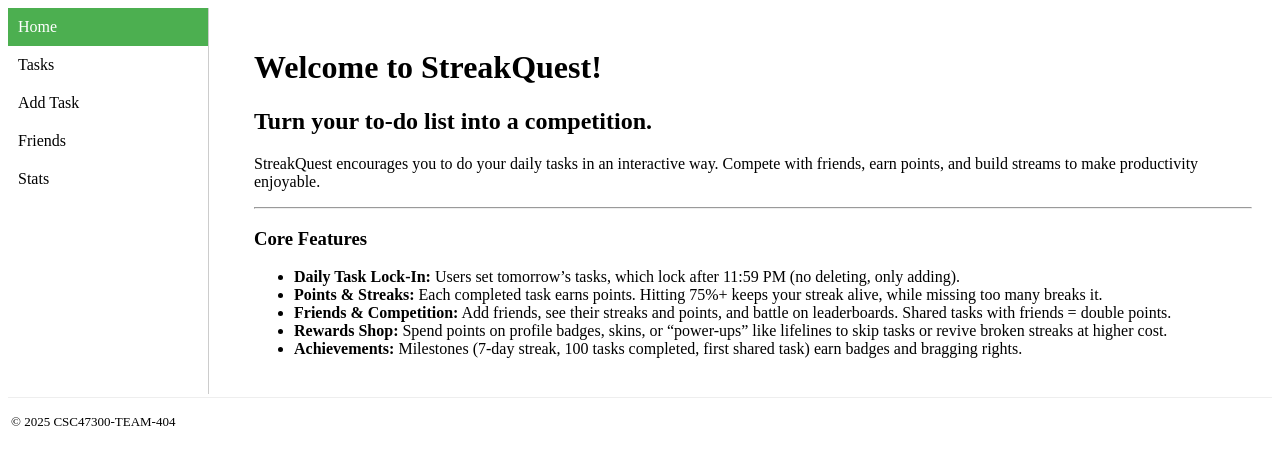
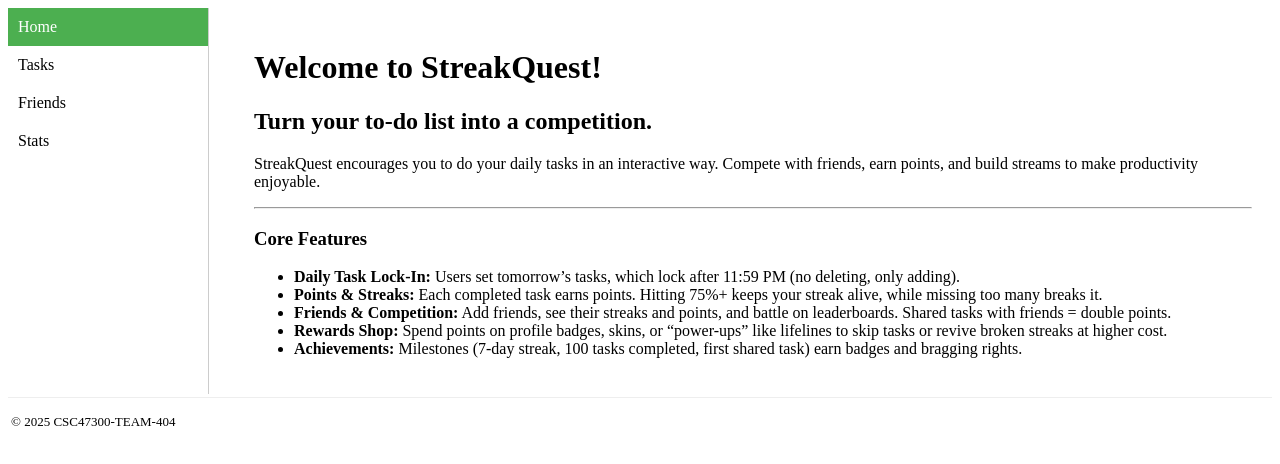
Before and after one commit to ezzeldinamoussa/csc47300-team-404, a plain HTML site: page index.html in a window 1280 px wide. Drawn offline with Linux system fonts and the light colour scheme.

Commit message:
Update index.html

```diff
--- a/index.html
+++ b/index.html
@@ -12,7 +12,6 @@
     <nav class="vertical-menu">
       <a href="index.html" class="active">Home</a>
       <a href="tasks.html">Tasks</a>
-      <a href="add-task.html">Add Task</a>
       <a href="friends.html">Friends</a>
       <a href="stats.html">Stats</a>
     </nav>
```
